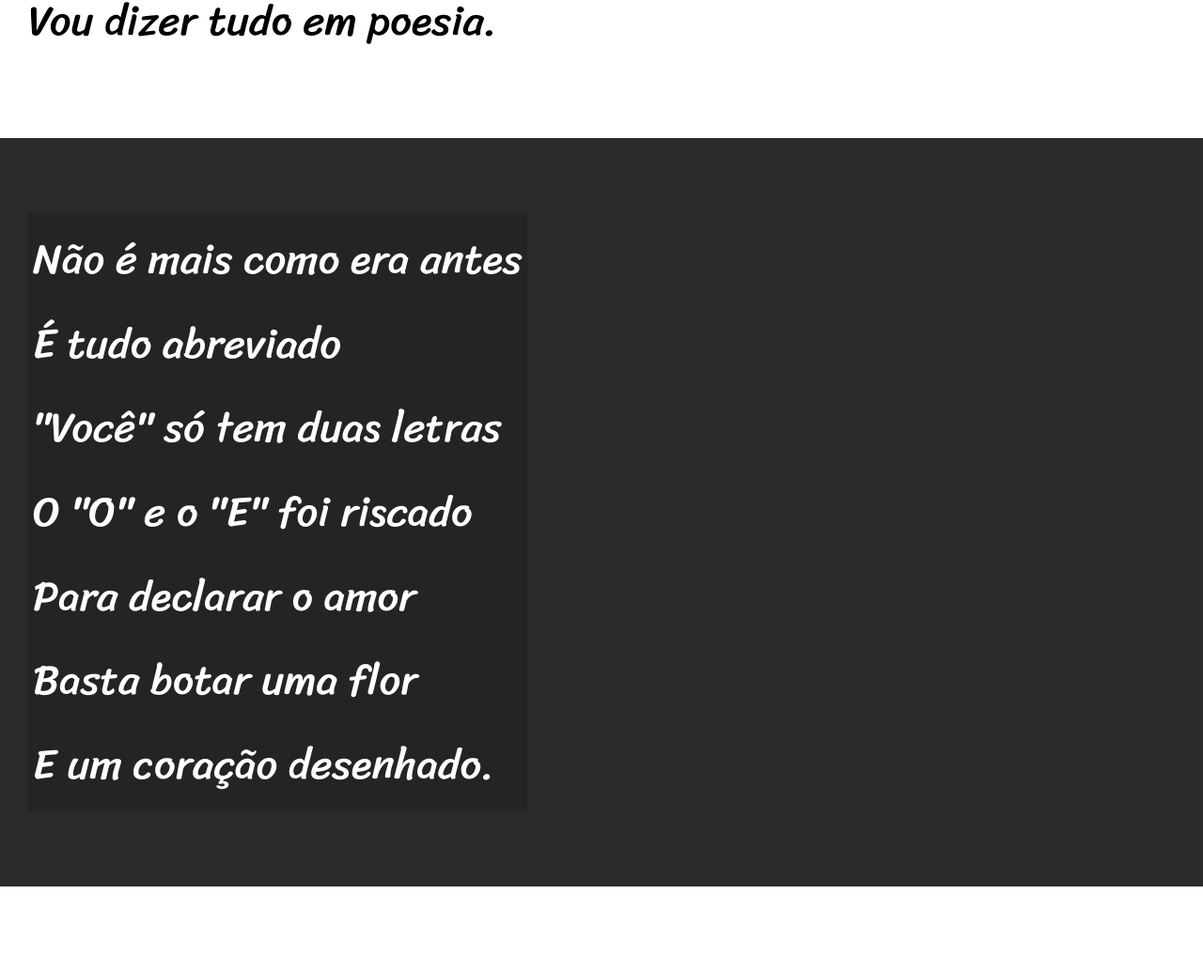
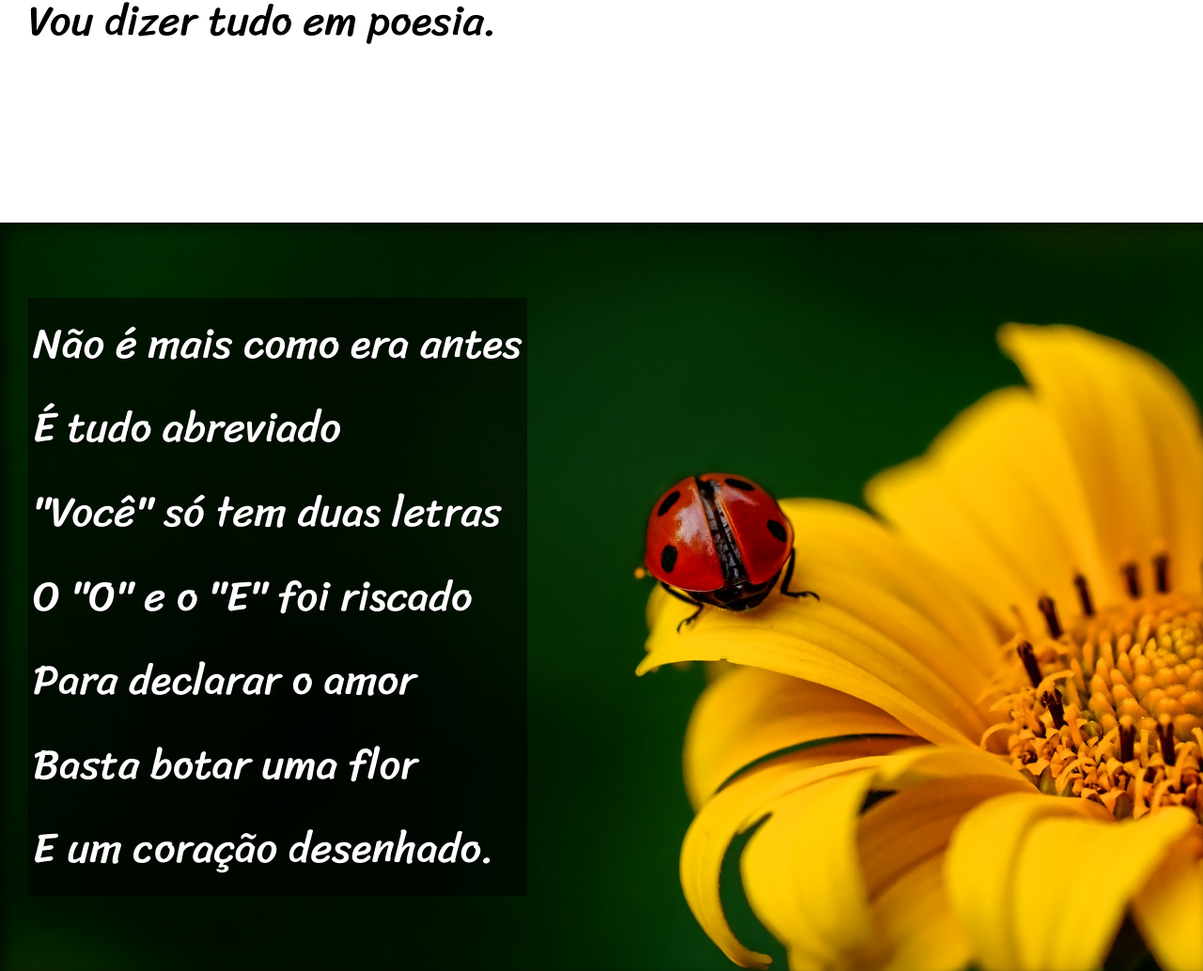
Before and after one commit to Petss2/HTML-CSS, a plain HTML site: page desafios/desafio012/index.html in a window 1280 px wide. Shown: the part 900-1934 px from the top of the page at 94% size. Drawn offline with Linux system fonts and the light colour scheme.

Commit message:
finalização do site cordel

```diff
--- a/desafios/desafio012/estilo/style.css
+++ b/desafios/desafio012/estilo/style.css
@@ -62,6 +62,10 @@ section {
 
 }
 
+section > p {
+    padding-bottom: 2em;
+}
+
 section.normal {
     background-color: white;
     color: black;
@@ -70,12 +74,28 @@ section.normal {
 section.imagem {
     background-color: rgb(42, 42, 42);
     color: white;
+    box-shadow: inset 6px 6px 13px 0px rgba(0, 0, 0, 0.553);
+    background-size: cover;
+    background-attachment: fixed;
 }
 
 section.imagem > p {
     display: inline-block;
     padding: 5px;
-    background-color: rgba(0, 0, 0, 0.152);
+    background-color: rgba(0, 0, 0, 0.5);
+    text-shadow: 1px 1px 0px black;
+
+}
+
+section#img01 {
+    background-image: url(../imagens/background001.jpg);
+    background-position: right center;
+
+}
+
+section#img02 {
+    background-image: url(../imagens/background002.jpg);
+
 }
 
 footer {
--- a/desafios/desafio012/index.html
+++ b/desafios/desafio012/index.html
@@ -29,7 +29,7 @@
 
 
 
-        <section class="imagem">
+        <section class="imagem" id="img01">
             <p>
                 Não é mais como era antes <br>
                 É tudo abreviado <br>
@@ -69,7 +69,7 @@
 
 
 
-        <section class="imagem">
+        <section class="imagem" id="img02">
             <p>
                 Tenho saudade das cartas <br>
                 Escritas com a própria mão <br>
```
